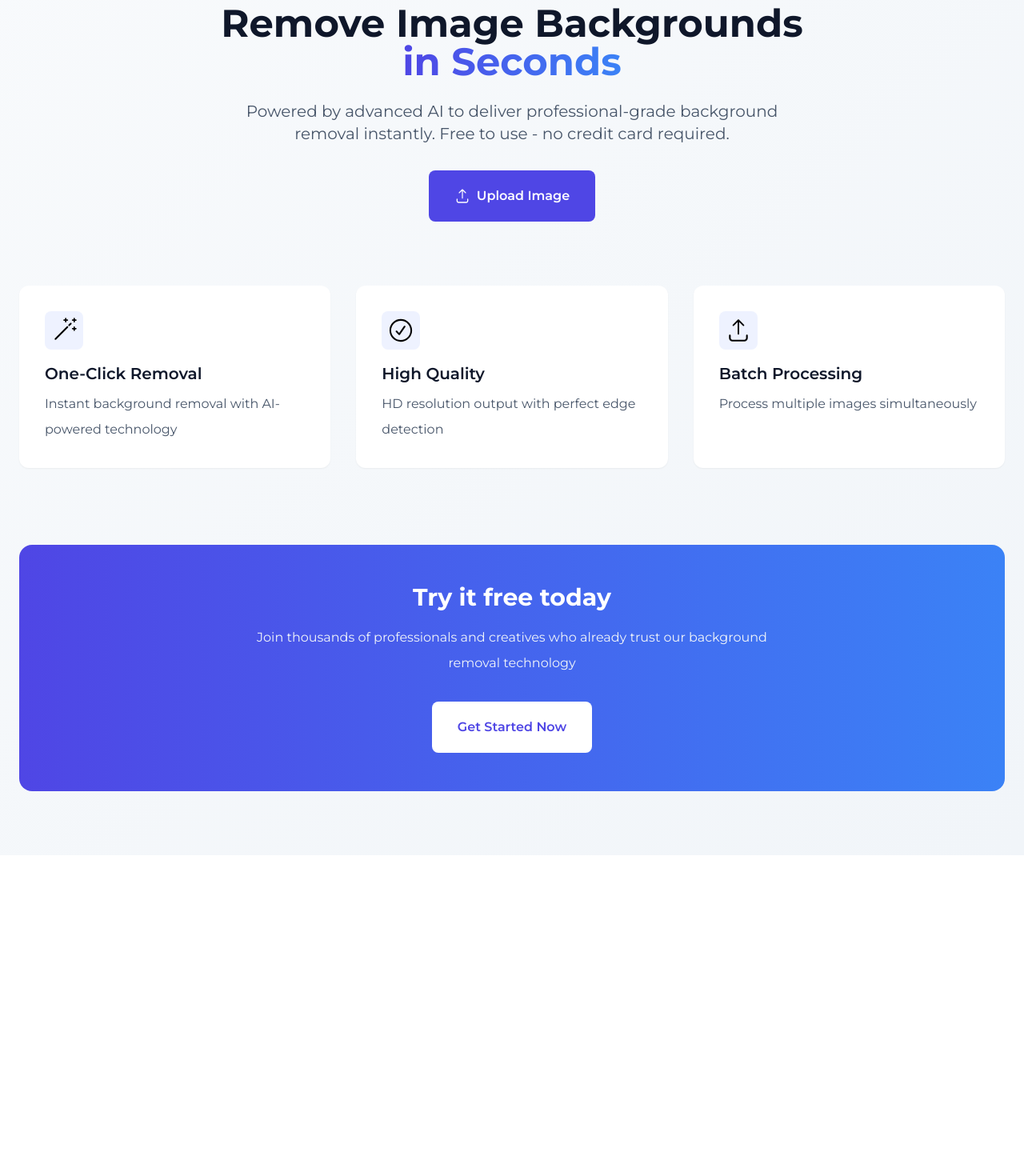
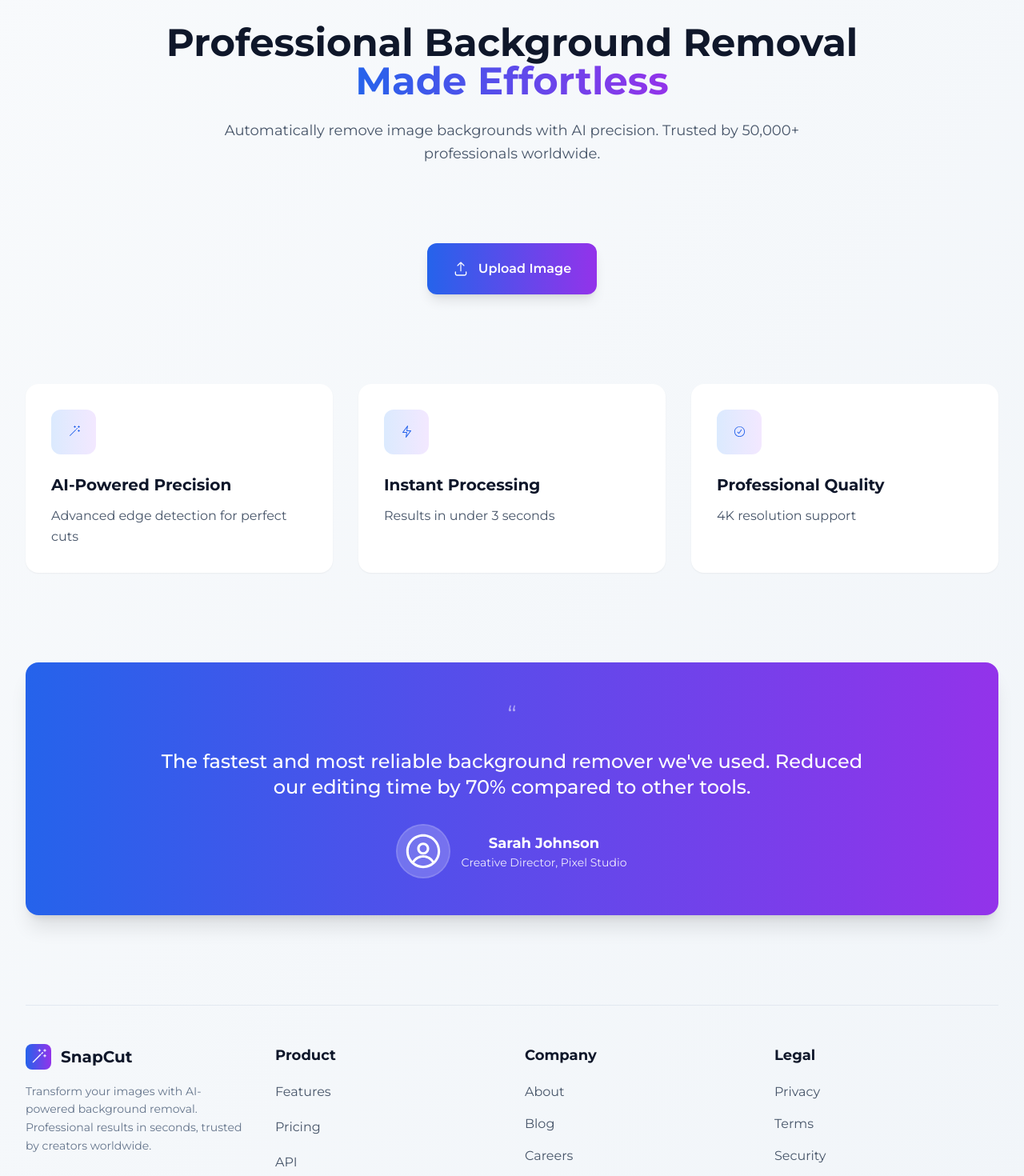
Before and after one commit to DipeshPun91/bg_remover, a Next.js app: page / in a window 1280 px wide. Shown: the part 140-1610 px from the top of the page at 80% size. Before the commit the page ends 1209 px from the top, so only its background shows below. Built offline with nearby package versions, Linux system fonts and the light colour scheme.

Commit message:
sixth commit

```diff
--- a/src/app/page.tsx
+++ b/src/app/page.tsx
@@ -1,16 +1,18 @@
 "use client";
 
 import { motion } from "framer-motion";
+import Link from "next/link";
 import {
   MagicWandIcon,
+  LightningBoltIcon,
+  CheckCircledIcon,
+  AvatarIcon,
   UploadIcon,
-  CheckCircledIcon,
 } from "@radix-ui/react-icons";
-import Link from "next/link";
 
 const containerVariants = {
   hidden: { opacity: 0 },
-  show: {
+  visible: {
     opacity: 1,
     transition: {
       staggerChildren: 0.2,
@@ -18,136 +20,197 @@ const containerVariants = {
   },
 };
 
-const itemVariants = {
+const childVariants = {
   hidden: { y: 20, opacity: 0 },
-  show: { y: 0, opacity: 1 },
+  visible: { y: 0, opacity: 1, transition: { type: "spring", stiffness: 120 } },
 };
 
-interface FeatureItem {
-  title: string;
-  icon: React.ReactNode;
-  description: string;
-}
-
-const features: FeatureItem[] = [
+const features = [
   {
-    title: "One-Click Removal",
-    icon: <MagicWandIcon className="w-8 h-8" />,
-    description: "Instant background removal with AI-powered technology",
+    title: "AI-Powered Precision",
+    icon: <MagicWandIcon />,
+    description: "Advanced edge detection for perfect cuts",
   },
   {
-    title: "High Quality",
-    icon: <CheckCircledIcon className="w-8 h-8" />,
-    description: "HD resolution output with perfect edge detection",
+    title: "Instant Processing",
+    icon: <LightningBoltIcon />,
+    description: "Results in under 3 seconds",
   },
   {
-    title: "Batch Processing",
-    icon: <UploadIcon className="w-8 h-8" />,
-    description: "Process multiple images simultaneously",
+    title: "Professional Quality",
+    icon: <CheckCircledIcon />,
+    description: "4K resolution support",
   },
 ];
 
-export default function Home() {
+export default function Remover() {
   return (
-    <div className="min-h-screen bg-gradient-to-br from-slate-50 to-slate-100">
-      <nav className="px-6 py-4 bg-white/80 backdrop-blur-md border-b border-slate-100">
-        <div className="max-w-7xl mx-auto flex items-center justify-between">
-          <motion.div
-            initial={{ opacity: 0, x: -20 }}
-            animate={{ opacity: 1, x: 0 }}
-            className="flex items-center gap-2"
-          >
-            <div className="w-8 h-8 bg-indigo-600 rounded-lg" />
+    <motion.main
+      initial="hidden"
+      animate="visible"
+      variants={containerVariants}
+      className="min-h-screen bg-gradient-to-br from-slate-50 to-slate-100"
+    >
+      <nav className="sticky top-0 bg-white/80 backdrop-blur-md border-b border-slate-100 p-5 z-50">
+        <div className="max-w-7xl mx-auto px-4 sm:px-6 lg:px-8 py-4 flex items-center justify-between">
+          <div className="flex items-center gap-3">
+            <div className="w-8 h-8 bg-gradient-to-r from-blue-600 to-purple-600 rounded-lg flex items-center justify-center">
+              <MagicWandIcon className="w-5 h-5 text-white" />
+            </div>
             <span className="text-xl font-bold text-slate-900">SnapCut</span>
-          </motion.div>
-          <div className="flex items-center gap-6">
-            <button className="text-slate-600 hover:text-indigo-600 transition-colors">
+          </div>
+          <div className="flex items-center gap-6 text-slate-600">
+            <button className="hover:text-blue-600 transition-colors font-medium">
               Pricing
             </button>
-            <button className="text-slate-600 hover:text-indigo-600 transition-colors">
-              Login
+            <button className="hover:text-blue-600 transition-colors font-medium">
+              Enterprise
             </button>
           </div>
         </div>
       </nav>
 
-      <main className="max-w-7xl mx-auto px-6 py-20">
-        <motion.div
-          initial={{ opacity: 0, y: 20 }}
-          animate={{ opacity: 1, y: 0 }}
-          transition={{ delay: 0.2 }}
-          className="text-center mb-20"
-        >
-          <h1 className="text-5xl font-bold text-slate-900 mb-6">
-            Remove Image Backgrounds
+      <div className="max-w-7xl mx-auto px-4 sm:px-6 lg:px-8 py-16">
+        <motion.div variants={childVariants} className="text-center mb-24">
+          <h1 className="text-4xl sm:text-5xl font-bold text-slate-900 mb-6 leading-tight">
+            Professional Background Removal
             <br />
-            <span className="bg-gradient-to-r from-indigo-600 to-blue-500 bg-clip-text text-transparent">
-              in Seconds
+            <span className="bg-gradient-to-r from-blue-600 to-purple-600 bg-clip-text text-transparent">
+              Made Effortless
             </span>
           </h1>
-          <p className="text-xl text-slate-600 mb-8 max-w-2xl mx-auto">
-            Powered by advanced AI to deliver professional-grade background
-            removal instantly. Free to use - no credit card required.
+          <p className="text-lg text-slate-600 mb-8 max-w-3xl mx-auto leading-relaxed">
+            Automatically remove image backgrounds with AI precision. Trusted by
+            50,000+ professionals worldwide.
           </p>
-          <Link className="flex justify-center gap-4" href="/remover-bg">
+        </motion.div>
+
+        <div className="flex justify-center mb-28">
+          <Link href="/remover-bg">
             <motion.button
               whileHover={{ scale: 1.05 }}
-              className="bg-indigo-600 text-white px-8 py-4 rounded-lg font-semibold
-                       hover:bg-indigo-700 transition-colors flex items-center gap-2"
+              whileTap={{ scale: 0.95 }}
+              className="bg-gradient-to-r from-blue-600 to-purple-600 text-white px-8 py-4 rounded-xl font-semibold
+                       hover:from-blue-700 hover:to-purple-700 transition-all flex items-center gap-3 shadow-lg hover:shadow-xl"
             >
               <UploadIcon className="w-5 h-5" />
               Upload Image
             </motion.button>
           </Link>
-        </motion.div>
+        </div>
 
         <motion.div
           variants={containerVariants}
-          initial="hidden"
-          whileInView="show"
-          viewport={{ once: true }}
-          className="grid md:grid-cols-3 gap-8 mb-24"
+          className="grid md:grid-cols-3 gap-8 mb-28"
         >
           {features.map((feature, index) => (
             <motion.div
               key={index}
-              variants={itemVariants}
-              className="bg-white p-8 rounded-xl shadow-sm hover:shadow-md transition-shadow"
+              variants={childVariants}
+              className="bg-white p-8 rounded-2xl shadow-sm hover:shadow-lg transition-all duration-300 group"
             >
-              <div className="w-12 h-12 bg-indigo-50 rounded-lg mb-4 flex items-center justify-center">
+              <div className="w-14 h-14 bg-gradient-to-r from-blue-100 to-purple-100 rounded-xl mb-6 flex items-center justify-center text-blue-600 group-hover:text-purple-600 transition-colors">
                 {feature.icon}
               </div>
-              <h3 className="text-xl font-semibold text-slate-900 mb-2">
+              <h3 className="text-xl font-bold text-slate-900 mb-3">
                 {feature.title}
               </h3>
-              <p className="text-slate-600">{feature.description}</p>
+              <p className="text-slate-600 text-base leading-relaxed">
+                {feature.description}
+              </p>
             </motion.div>
           ))}
         </motion.div>
 
         <motion.div
-          initial={{ opacity: 0 }}
-          whileInView={{ opacity: 1 }}
-          className="bg-gradient-to-r from-indigo-600 to-blue-500 rounded-2xl p-12 text-center"
+          variants={childVariants}
+          className="bg-gradient-to-r from-blue-600 to-purple-600 rounded-2xl p-8 sm:p-12 text-center text-white mb-28 shadow-xl"
         >
-          <div className="max-w-2xl mx-auto">
-            <h2 className="text-3xl font-bold text-white mb-4">
-              Try it free today
-            </h2>
-            <p className="text-slate-100 mb-8">
-              Join thousands of professionals and creatives who already trust
-              our background removal technology
+          <div className="max-w-4xl mx-auto">
+            <div className="text-3xl mb-6 opacity-50">“</div>
+            <p className="text-xl sm:text-2xl font-medium mb-8 leading-relaxed">
+              The fastest and most reliable background remover we&apos;ve used.
+              Reduced our editing time by 70% compared to other tools.
             </p>
-            <motion.button
-              whileHover={{ scale: 1.05 }}
-              className="bg-white text-indigo-600 px-8 py-4 rounded-lg font-semibold
-                       hover:bg-slate-100 transition-colors"
-            >
-              Get Started Now
-            </motion.button>
+            <div className="flex items-center justify-center gap-4">
+              <div className="w-16 h-16 bg-white/20 rounded-full backdrop-blur-sm flex items-center justify-center ring-2 ring-white/30">
+                <AvatarIcon className="w-12 h-12 text-white" />
+              </div>
+              <div>
+                <p className="font-bold text-lg">Sarah Johnson</p>
+                <p className="text-sm opacity-90">
+                  Creative Director, Pixel Studio
+                </p>
+              </div>
+            </div>
           </div>
         </motion.div>
-      </main>
-    </div>
+
+        <motion.footer
+          variants={childVariants}
+          className="border-t border-slate-200 pt-12"
+        >
+          <div className="grid md:grid-cols-4 gap-8 text-slate-600 text-center md:text-left">
+            <div className="space-y-4">
+              <div className="flex items-center justify-center md:justify-start gap-3">
+                <div className="w-8 h-8 bg-gradient-to-r from-blue-600 to-purple-600 rounded-lg flex items-center justify-center">
+                  <MagicWandIcon className="w-5 h-5 text-white" />
+                </div>
+                <span className="text-xl font-bold text-slate-900">
+                  SnapCut
+                </span>
+              </div>
+              <p className="text-sm text-slate-500 mt-4 leading-relaxed">
+                Transform your images with AI-powered background removal.
+                Professional results in seconds, trusted by creators worldwide.
+              </p>
+            </div>
+
+            <div className="space-y-4">
+              <h4 className="font-bold text-slate-900 text-lg">Product</h4>
+              <ul className="space-y-3">
+                <li>
+                  <a href="#" className="hover:text-blue-600 transition-colors">
+                    Features
+                  </a>
+                </li>
+                <li>
+                  <a href="#" className="hover:text-blue-600 transition-colors">
+                    Pricing
+                  </a>
+                </li>
+                <li>
+                  <a href="#" className="hover:text-blue-600 transition-colors">
+                    API
+                  </a>
+                </li>
+              </ul>
+            </div>
+
+            <div className="space-y-4">
+              <h4 className="font-bold text-slate-900 text-lg">Company</h4>
+              <ul className="space-y-2">
+                <li>About</li>
+                <li>Blog</li>
+                <li>Careers</li>
+              </ul>
+            </div>
+
+            <div className="space-y-4">
+              <h4 className="font-bold text-slate-900 text-lg">Legal</h4>
+              <ul className="space-y-2">
+                <li>Privacy</li>
+                <li>Terms</li>
+                <li>Security</li>
+              </ul>
+            </div>
+          </div>
+
+          <div className="mt-12 pt-8 border-t border-slate-200 text-center text-sm text-slate-500">
+            <p>© 2025 SnapCut. All rights reserved.</p>
+          </div>
+        </motion.footer>
+      </div>
+    </motion.main>
   );
 }
```
